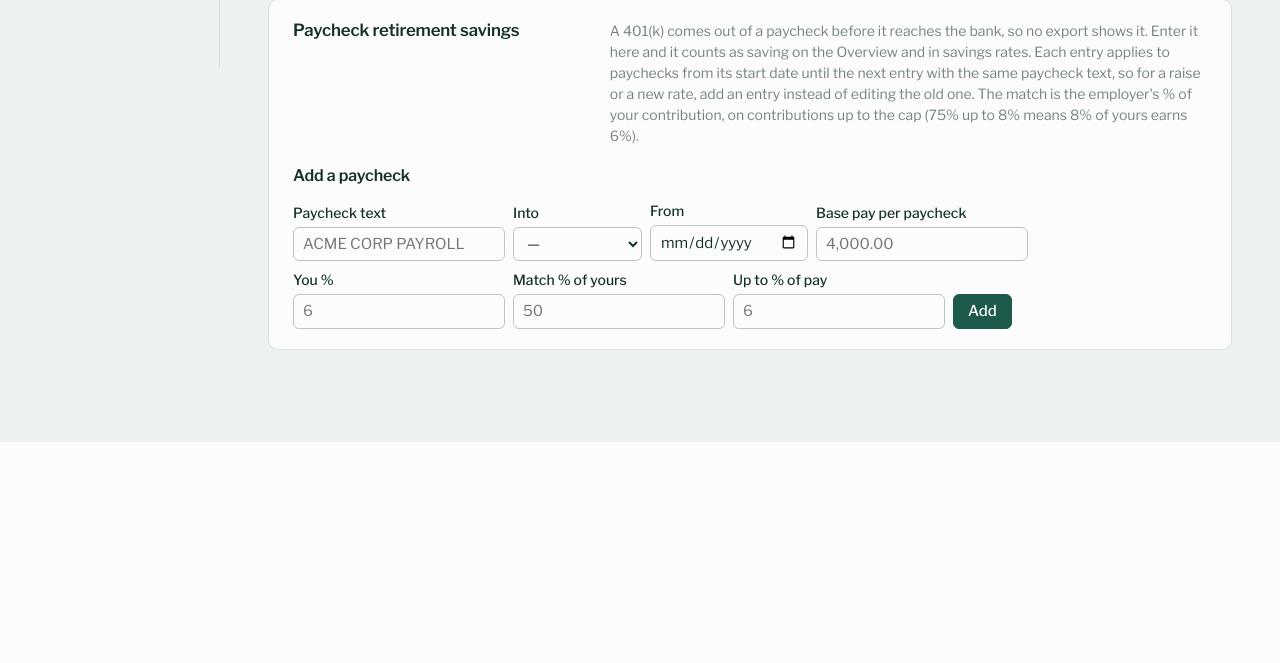
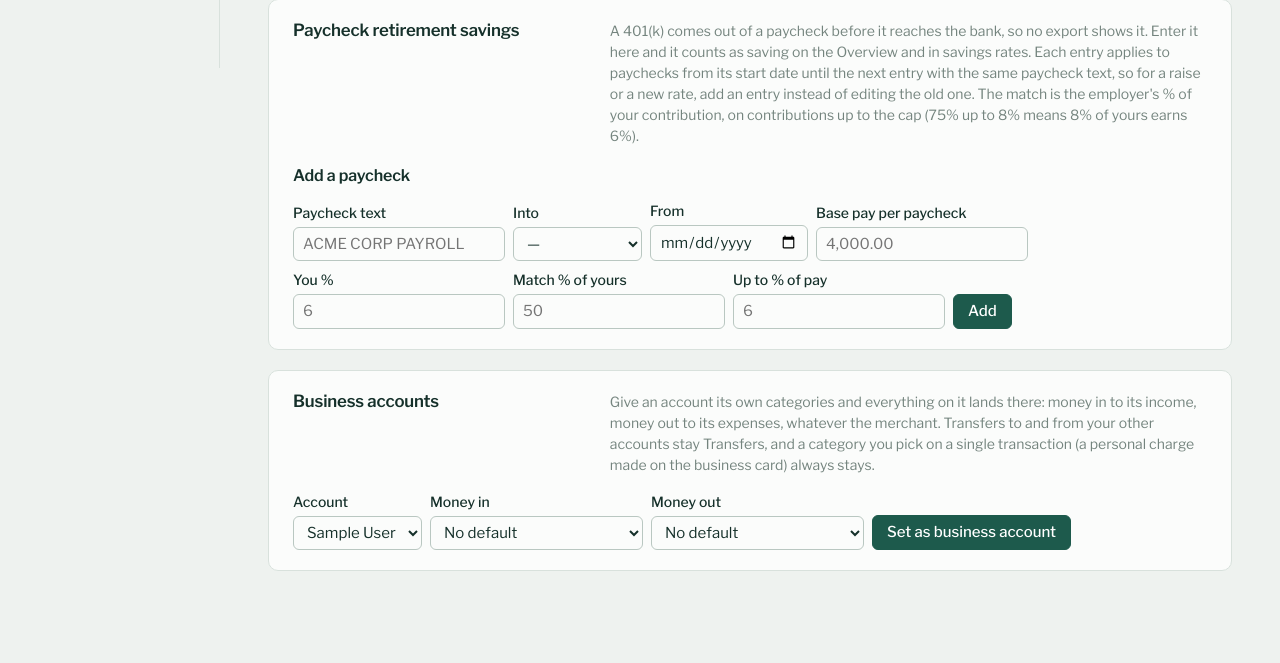
Before and after one commit to AeroPoint/AP-BalancePoint, a Flask app: page /accounts in a window 1280 px wide; the page is wider, and only the part inside the window is pictured. Shown: the part 732-1395 px from the top of that part. Before the commit the page ends 1174 px from the top of that part, so only its background shows below. Run offline with Flask 3, Linux system fonts and the light colour scheme; the visitor is signed in with stand-in values (Sample User, id 1); data comes from the database, SQL or seed files in the repository; data that the repository does not hold is empty.

Commit message:
Business accounts: an account's own categories for money in and out
An account can name a default income and expense category (Accounts ->
Business accounts). Everything on it lands there whatever the merchant
rules say, except transfers to and from other accounts; a category picked
by hand on one transaction still wins. Setting or clearing the defaults
re-categorizes the account's existing transactions.

Co-Authored-By: Claude Opus 5.5 <noreply@anthropic.com>

```diff
--- a/budget/csv_import.py
+++ b/budget/csv_import.py
@@ -141,7 +141,7 @@ def store_transactions(conn, account_id, filename, parsed, kind="csv", engine=No
         if key in replaced:
             continue
         fixed_name = t.get("name")
-        m = engine.resolve(t["raw"], t.get("mcc"), fixed_name, t["amount"])
+        m = engine.resolve(t["raw"], t.get("mcc"), fixed_name, t["amount"], account_id)
         category_id, source = m.category_id, m.source
         if t.get("category_hint"):
             wanted, compatible = t["category_hint"]
--- a/budget/db.py
+++ b/budget/db.py
@@ -12,8 +12,12 @@ CREATE TABLE IF NOT EXISTS accounts (
     opened      TEXT,                              -- YYYY-MM, optional
     closed      TEXT,                              -- YYYY-MM once the account is closed
     sort        INTEGER NOT NULL DEFAULT 0,
-    bank_from   TEXT                               -- YYYY-MM: month of the last balance checked against the bank;
+    bank_from   TEXT,                              -- YYYY-MM: month of the last balance checked against the bank;
                                                    -- bank exports are the record from its 1st, older months stay as they were
+    -- A business account's own categories: everything on it lands in these unless it's a transfer or
+    -- picked by hand (rules.RuleEngine.resolve).
+    default_in_category  INTEGER REFERENCES categories(id) ON DELETE SET NULL,  -- money in
+    default_out_category INTEGER REFERENCES categories(id) ON DELETE SET NULL   -- money out
 );
 
 CREATE TABLE IF NOT EXISTS categories (
@@ -227,7 +231,9 @@ def migrate(conn):
 
     existing = _columns(conn, "accounts")
     for column, ddl in (("institution", "TEXT"), ("opened", "TEXT"), ("closed", "TEXT"),
-                        ("sort", "INTEGER NOT NULL DEFAULT 0"), ("bank_from", "TEXT")):
+                        ("sort", "INTEGER NOT NULL DEFAULT 0"), ("bank_from", "TEXT"),
+                        ("default_in_category", "INTEGER REFERENCES categories(id) ON DELETE SET NULL"),
+                        ("default_out_category", "INTEGER REFERENCES categories(id) ON DELETE SET NULL")):
         if column not in existing:
             conn.execute(f"ALTER TABLE accounts ADD COLUMN {column} {ddl}")
 
--- a/budget/rules.py
+++ b/budget/rules.py
@@ -122,6 +122,13 @@ class RuleEngine:
             for _, r in self.name_rules
             if r["source"] == "user" and r["amount"] is None and not r["pattern"].startswith("re:")
         }
+        # Business accounts: money in and out defaults to the account's own categories.
+        self.account_defaults = {
+            r["id"]: (r["default_in_category"], r["default_out_category"])
+            for r in conn.execute("SELECT id, default_in_category, default_out_category FROM accounts")
+            if r["default_in_category"] or r["default_out_category"]
+        }
+        self.transfers = {r[0] for r in conn.execute("SELECT id FROM categories WHERE kind = 'transfer'")}
         # Friendly name -> category, so "Groc Mart" typed in the old spreadsheet still categorizes.
         self.name_to_category = {}
         for _, r in self.raw_rules:
@@ -134,7 +141,20 @@ class RuleEngine:
             return False
         return bool(rx.search(text) or rx.search(key))
 
-    def resolve(self, raw, mcc=None, fixed_name=None, amount=None):
+    def resolve(self, raw, mcc=None, fixed_name=None, amount=None, account_id=None):
+        """Name and category for a transaction. On an account with default categories (a business
+        account), those win over merchant rules, except for transfers, so a household transfer stays
+        a Transfer; a category picked by hand on the transaction still wins over both (callers keep
+        'manual' and 'sheet' categories)."""
+        m = self._resolve(raw, mcc, fixed_name, amount)
+        defaults = self.account_defaults.get(account_id)
+        if defaults and amount:
+            wanted = defaults[0] if amount > 0 else defaults[1]
+            if wanted and m.category_id not in self.transfers:
+                return Match(m.name, wanted, "rule")
+        return m
+
+    def _resolve(self, raw, mcc=None, fixed_name=None, amount=None):
         text = normalize(raw)
         # Patterns are matched against the raw text and against its cleaned key, so an entry
         # like "SAFEWAY FUEL" still matches "SAFEWAY #1234 FUEL SPRINGFIELD IL".
@@ -182,13 +202,13 @@ def reapply(conn, where="1=1", params=()):
     """
     engine = RuleEngine(conn)
     rows = conn.execute(
-        f"SELECT id, raw_description, mcc, amount, name, name_locked, category_id, category_source "
+        f"SELECT id, account_id, raw_description, mcc, amount, name, name_locked, category_id, category_source "
         f"FROM transactions WHERE {where}",
         params,
     ).fetchall()
     changed = 0
     for t in rows:
-        m = engine.resolve(t["raw_description"], t["mcc"], t["name"] if t["name_locked"] else None, t["amount"])
+        m = engine.resolve(t["raw_description"], t["mcc"], t["name"] if t["name_locked"] else None, t["amount"], t["account_id"])
         name = t["name"] if t["name_locked"] else m.name
         if t["category_source"] in ("manual", "sheet"):
             category_id, source = t["category_id"], t["category_source"]
--- a/budget/templates/accounts.html
+++ b/budget/templates/accounts.html
@@ -1,5 +1,5 @@
 {% extends "base.html" %}
-{% from "_macros.html" import kind_select %}
+{% from "_macros.html" import kind_select, category_options %}
 {% block title %}Accounts{% endblock %}
 {% block content %}
 <header class="page-head">
@@ -235,4 +235,46 @@
     <button class="btn primary">Add</button>
   </form>
 </section>
+
+<section class="panel" id="business">
+  <div class="panel-head">
+    <h2>Business accounts</h2>
+    <p class="muted">
+      Give an account its own categories and everything on it lands there: money in to its income, money out to its
+      expenses, whatever the merchant. Transfers to and from your other accounts stay Transfers, and a category you pick
+      on a single transaction (a personal charge made on the business card) always stays.
+    </p>
+  </div>
+  {% set business = accounts|selectattr("default_in_category")|list + accounts|rejectattr("default_in_category")|selectattr("default_out_category")|list %}
+  {% if business %}
+  <div class="table-wrap">
+    <table class="ledger">
+      <thead><tr><th>Account</th><th>Money in</th><th>Money out</th><th></th></tr></thead>
+      <tbody>
+        {% for a in business %}
+        <tr>
+          <td>{{ a.name }}</td>
+          <td><select form="biz-{{ a.id }}" name="default_in_category" aria-label="Money in">{{ category_options(categories, a.default_in_category, "No default") }}</select></td>
+          <td><select form="biz-{{ a.id }}" name="default_out_category" aria-label="Money out">{{ category_options(categories, a.default_out_category, "No default") }}</select></td>
+          <td class="actions">
+            <form id="biz-{{ a.id }}" method="post" action="{{ url_for('main.save_account_defaults') }}"><input type="hidden" name="account_id" value="{{ a.id }}"><button class="btn small">Save</button></form>
+            <form method="post" action="{{ url_for('main.save_account_defaults') }}" data-confirm="Stop sending everything on {{ a.name }} to its own categories? Merchant rules take over again.">
+              <input type="hidden" name="account_id" value="{{ a.id }}"><button class="btn small quiet danger">Clear</button>
+            </form>
+          </td>
+        </tr>
+        {% endfor %}
+      </tbody>
+    </table>
+  </div>
+  {% endif %}
+  <form method="post" action="{{ url_for('main.save_account_defaults') }}" class="inline">
+    <label class="field"><span>Account</span>
+      <select name="account_id" required>{% for a in accounts if not a.closed and not a.default_in_category and not a.default_out_category %}<option value="{{ a.id }}">{{ a.name }}</option>{% endfor %}</select>
+    </label>
+    <label class="field"><span>Money in</span><select name="default_in_category">{{ category_options(categories, none, "No default") }}</select></label>
+    <label class="field"><span>Money out</span><select name="default_out_category">{{ category_options(categories, none, "No default") }}</select></label>
+    <button class="btn primary">Set as business account</button>
+  </form>
+</section>
 {% endblock %}
--- a/budget/views.py
+++ b/budget/views.py
@@ -380,7 +380,7 @@ def add_transaction():
     amount = abs(amount) if form.get("direction") == "in" else -abs(amount)
     category_id, source = _int(form.get("category_id")), "manual"
     if not category_id:
-        match = RuleEngine(conn).resolve(name, None, name, amount)
+        match = RuleEngine(conn).resolve(name, None, name, amount, account_id)
         category_id, source = match.category_id, match.source if match.category_id else "none"
     conn.execute(
         """INSERT INTO transactions (account_id, import_id, date, effective_date, amount, raw_description, name,
@@ -719,8 +719,26 @@ def accounts_page():
     return render_template(
         "accounts.html", accounts=accounts, kinds=seed.ACCOUNT_KINDS, groups=seed.ACCOUNT_GROUPS, loans=loans,
         paychecks=paychecks, retirement_accounts=[a for a in accounts if a["side"] == "asset"],
-        liability_accounts=[a for a in accounts if a["side"] == "liability"],
+        liability_accounts=[a for a in accounts if a["side"] == "liability"], categories=_categories(conn),
+        category_names={c["id"]: c["name"] for c in _categories(conn)},
     )
+
+
+@bp.post("/accounts/defaults")
+def save_account_defaults():
+    """A business account's own categories for money in and out; re-categorizes what's already there."""
+    conn = get_db()
+    aid = _int(request.form.get("account_id"))
+    if not aid:
+        return redirect(url_for(".accounts_page") + "#business")
+    money_in, money_out = _int(request.form.get("default_in_category")), _int(request.form.get("default_out_category"))
+    conn.execute("UPDATE accounts SET default_in_category = ?, default_out_category = ? WHERE id = ?", (money_in, money_out, aid))
+    changed = reapply(conn, "account_id = ?", (aid,))
+    conn.commit()
+    name = conn.execute("SELECT name FROM accounts WHERE id = ?", (aid,)).fetchone()[0]
+    flash(f"{name}: " + ("default categories saved" if money_in or money_out else "default categories cleared")
+          + f"; {changed} transaction{'s' if changed != 1 else ''} re-categorized. Ones you picked by hand stay.", "ok")
+    return redirect(url_for(".accounts_page") + "#business")
 
 
 @bp.post("/loans/save")
```
Also changed, not shown: README.md.
